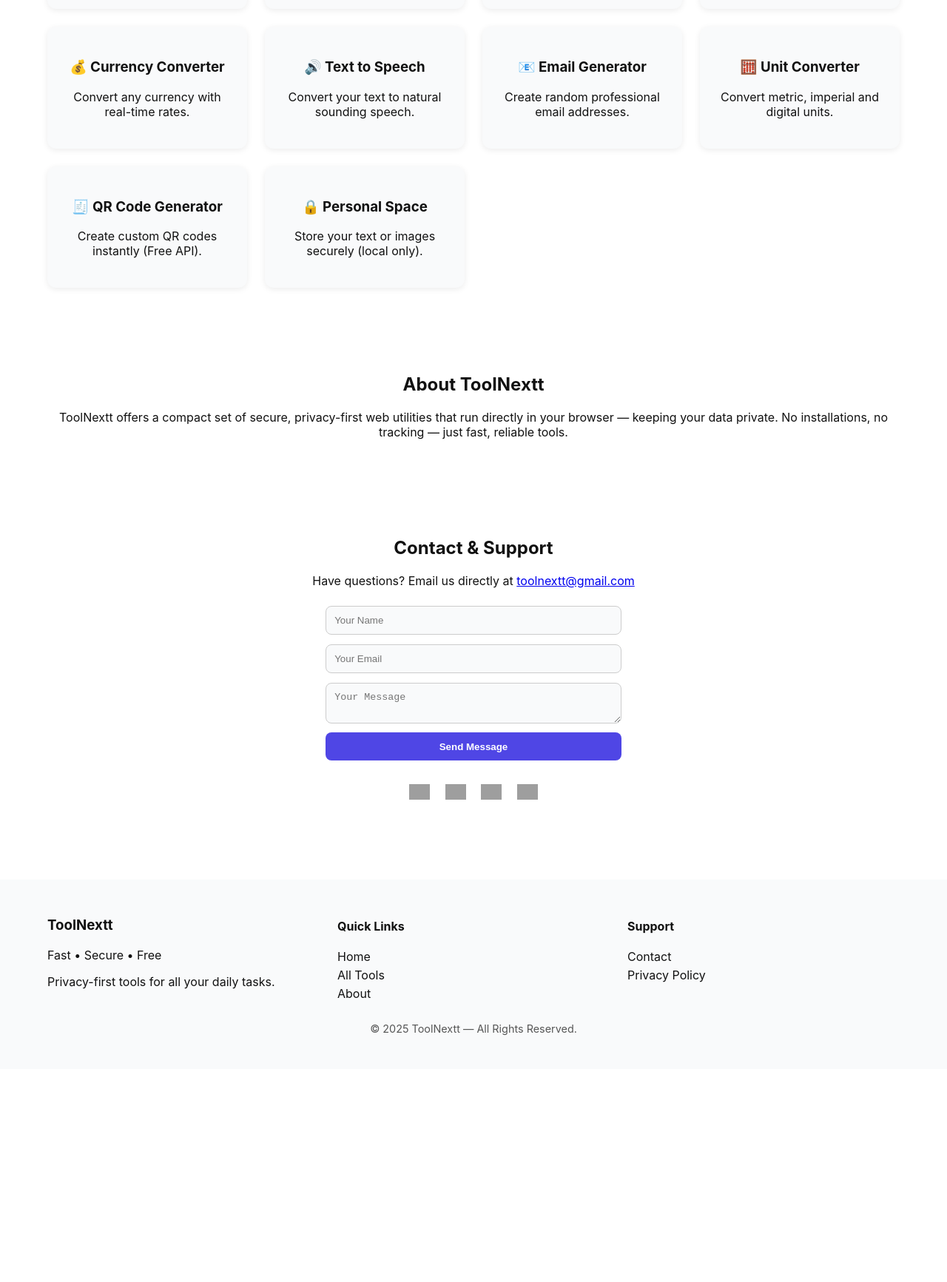
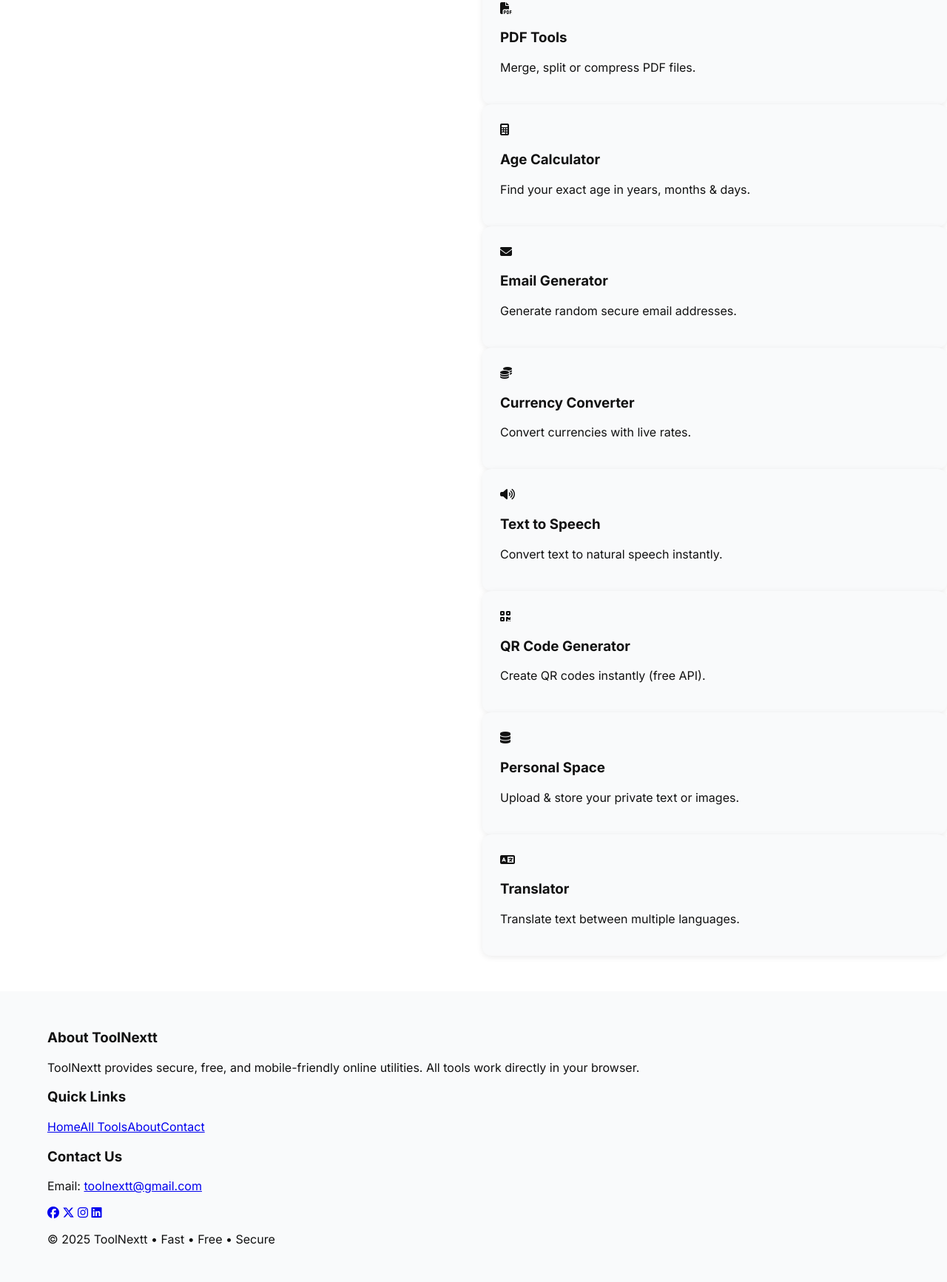
Before and after one commit to toolnextt/toolnexxt, a plain HTML site: page index.html in a window 1280 px wide. Shown: the part 688-2421 px from the top of the page at 74% size. Before the commit the page ends 2133 px from the top, so only its background shows below. Drawn offline with Linux system fonts and the light colour scheme; grey boxes are pictures that could not be loaded.

Commit message:
Update index.html

```diff
--- a/index.html
+++ b/index.html
@@ -1,105 +1,77 @@
 <!DOCTYPE html>
 <html lang="en">
 <head>
-  <meta charset="UTF-8" />
-  <meta name="viewport" content="width=device-width, initial-scale=1.0" />
-  <meta name="description" content="ToolNextt - Free and Secure Online Tools like Word Counter, Image Compressor, QR Generator, and more.">
-  <title>ToolNextt | Free & Secure Online Tools</title>
-  <link rel="stylesheet" href="assets/style.css" />
-  <link rel="icon" href="https://cdn-icons-png.flaticon.com/512/1069/1069130.png">
+  <meta charset="UTF-8">
+  <meta name="viewport" content="width=device-width, initial-scale=1.0">
+  <title>ToolNextt – Free Online Tools</title>
+  <link rel="stylesheet" href="assets/style.css">
+  <link href="https://fonts.googleapis.com/css2?family=Inter:wght@400;600;700&display=swap" rel="stylesheet">
+  <script src="https://kit.fontawesome.com/a2e0c6e1b4.js" crossorigin="anonymous"></script>
 </head>
 
 <body>
-  <header class="header">
-    <div class="logo">🧰 <span>ToolNextt</span></div>
-    <nav class="nav">
+  <header class="navbar">
+    <div class="logo">⚙️ ToolNextt</div>
+    <nav>
       <a href="#">Home</a>
       <a href="#tools">Tools</a>
       <a href="#about">About</a>
       <a href="#contact">Contact</a>
     </nav>
-    <button id="theme-toggle" class="theme-btn">🌙</button>
+    <button id="theme-toggle" aria-label="Toggle Theme">🌙</button>
   </header>
 
   <section class="hero">
     <div class="hero-text">
       <h1>All Your Everyday Tools in One Place</h1>
       <p>Fast • Free • Mobile Friendly • Secure</p>
-      <a href="#tools" class="btn">Start Using Tools</a>
+      <a href="#tools" class="btn-primary">Start Using Tools</a>
     </div>
     <div class="hero-img">
-      <img src="https://cdn3d.iconscout.com/3d/premium/thumb/online-tools-dashboard-3d-illustration-download-in-png-blend-fbx-gltf-file-formats--webapp-application-pack-design-development-illustrations-5117314.png" alt="Tools Illustration">
+      <img src="assets/icons/hero-graphic.png" alt="Tools Illustration">
     </div>
   </section>
 
-  <section id="tools" class="tools-section">
+  <section id="tools" class="tools-grid">
     <h2>Popular Tools</h2>
-    <div class="tools-grid">
-      <div class="tool-card"><h3>📝 Word Counter</h3><p>Count words, characters & sentences instantly.</p></div>
-      <div class="tool-card"><h3>🖼 Image Compressor</h3><p>Reduce image size easily without losing quality.</p></div>
-      <div class="tool-card"><h3>📄 PDF Tools</h3><p>Merge, split or compress your PDF files.</p></div>
-      <div class="tool-card"><h3>🔢 Age Calculator</h3><p>Calculate age instantly from date of birth.</p></div>
-      <div class="tool-card"><h3>💰 Currency Converter</h3><p>Convert any currency with real-time rates.</p></div>
-      <div class="tool-card"><h3>🔊 Text to Speech</h3><p>Convert your text to natural sounding speech.</p></div>
-      <div class="tool-card"><h3>📧 Email Generator</h3><p>Create random professional email addresses.</p></div>
-      <div class="tool-card"><h3>🧮 Unit Converter</h3><p>Convert metric, imperial and digital units.</p></div>
-      <div class="tool-card"><h3>🧾 QR Code Generator</h3><p>Create custom QR codes instantly (Free API).</p></div>
-      <div class="tool-card"><h3>🔒 Personal Space</h3><p>Store your text or images securely (local only).</p></div>
+    <div class="grid">
+      <div class="tool-card"><i class="fa-solid fa-text-width"></i><h3>Word Counter</h3><p>Count words, characters & sentences.</p></div>
+      <div class="tool-card"><i class="fa-solid fa-image"></i><h3>Image Compressor</h3><p>Reduce image size easily without losing quality.</p></div>
+      <div class="tool-card"><i class="fa-solid fa-file-pdf"></i><h3>PDF Tools</h3><p>Merge, split or compress PDF files.</p></div>
+      <div class="tool-card"><i class="fa-solid fa-calculator"></i><h3>Age Calculator</h3><p>Find your exact age in years, months & days.</p></div>
+      <div class="tool-card"><i class="fa-solid fa-envelope"></i><h3>Email Generator</h3><p>Generate random secure email addresses.</p></div>
+      <div class="tool-card"><i class="fa-solid fa-coins"></i><h3>Currency Converter</h3><p>Convert currencies with live rates.</p></div>
+      <div class="tool-card"><i class="fa-solid fa-volume-high"></i><h3>Text to Speech</h3><p>Convert text to natural speech instantly.</p></div>
+      <div class="tool-card"><i class="fa-solid fa-qrcode"></i><h3>QR Code Generator</h3><p>Create QR codes instantly (free API).</p></div>
+      <div class="tool-card"><i class="fa-solid fa-database"></i><h3>Personal Space</h3><p>Upload & store your private text or images.</p></div>
+      <div class="tool-card"><i class="fa-solid fa-language"></i><h3>Translator</h3><p>Translate text between multiple languages.</p></div>
     </div>
   </section>
 
-  <section id="about" class="about">
-    <h2>About ToolNextt</h2>
-    <p>ToolNextt offers a compact set of secure, privacy-first web utilities that run directly in your browser — keeping your data private. No installations, no tracking — just fast, reliable tools.</p>
-  </section>
-
-  <section id="contact" class="contact">
-    <h2>Contact & Support</h2>
-    <p>Have questions? Email us directly at <a href="mailto:toolnextt@gmail.com">toolnextt@gmail.com</a></p>
-    <form>
-      <input type="text" placeholder="Your Name" required>
-      <input type="email" placeholder="Your Email" required>
-      <textarea placeholder="Your Message" required></textarea>
-      <button type="submit">Send Message</button>
-    </form>
-
-    <div class="social">
-      <a href="#"><img src="https://cdn-icons-png.flaticon.com/512/733/733547.png" alt="Facebook"></a>
-      <a href="#"><img src="https://cdn-icons-png.flaticon.com/512/2111/2111463.png" alt="Instagram"></a>
-      <a href="#"><img src="https://cdn-icons-png.flaticon.com/512/733/733579.png" alt="Twitter"></a>
-      <a href="#"><img src="https://cdn-icons-png.flaticon.com/512/174/174857.png" alt="LinkedIn"></a>
-    </div>
-  </section>
-
-  <footer>
-    <div class="footer-grid">
+  <footer id="contact" class="footer">
+    <div class="footer-cols">
       <div>
-        <h3>ToolNextt</h3>
-        <p>Fast • Secure • Free</p>
-        <p>Privacy-first tools for all your daily tasks.</p>
+        <h3>About ToolNextt</h3>
+        <p>ToolNextt provides secure, free, and mobile-friendly online utilities. All tools work directly in your browser.</p>
       </div>
       <div>
-        <h4>Quick Links</h4>
-        <a href="#">Home</a>
-        <a href="#tools">All Tools</a>
-        <a href="#about">About</a>
+        <h3>Quick Links</h3>
+        <a href="#">Home</a><a href="#tools">All Tools</a><a href="#about">About</a><a href="#contact">Contact</a>
       </div>
       <div>
-        <h4>Support</h4>
-        <a href="#contact">Contact</a>
-        <a href="#">Privacy Policy</a>
+        <h3>Contact Us</h3>
+        <p>Email: <a href="mailto:toolnextt@gmail.com">toolnextt@gmail.com</a></p>
+        <div class="socials">
+          <a href="#"><i class="fab fa-facebook"></i></a>
+          <a href="#"><i class="fab fa-x-twitter"></i></a>
+          <a href="#"><i class="fab fa-instagram"></i></a>
+          <a href="#"><i class="fab fa-linkedin"></i></a>
+        </div>
       </div>
     </div>
-    <p class="copy">© 2025 ToolNextt — All Rights Reserved.</p>
+    <p class="footer-note">© 2025 ToolNextt • Fast • Free • Secure</p>
   </footer>
 
-  <script>
-    // Dark/Light Theme Toggle
-    const themeToggle = document.getElementById("theme-toggle");
-    themeToggle.addEventListener("click", () => {
-      document.body.classList.toggle("dark");
-      themeToggle.textContent = document.body.classList.contains("dark") ? "☀️" : "🌙";
-    });
-  </script>
+  <script src="assets/script.js"></script>
 </body>
 </html>
```
